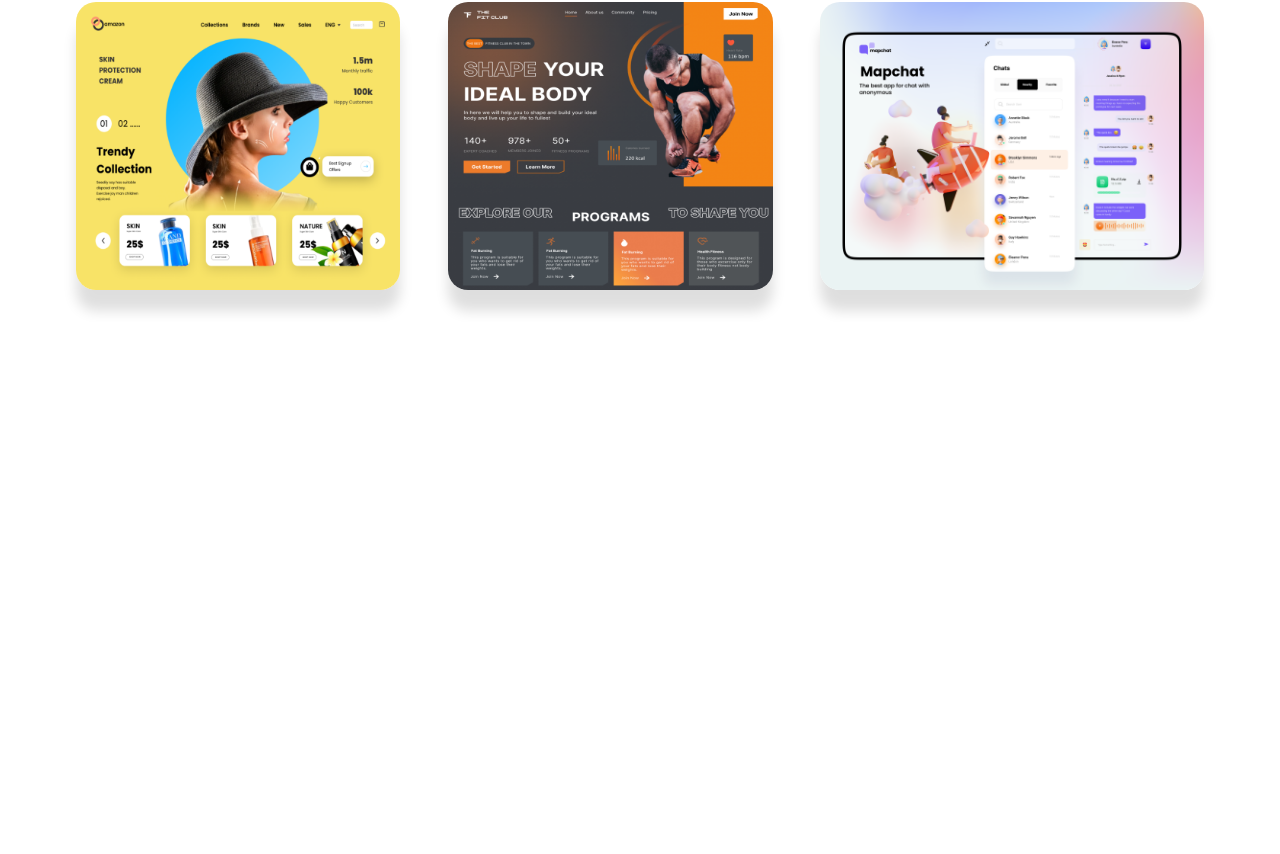
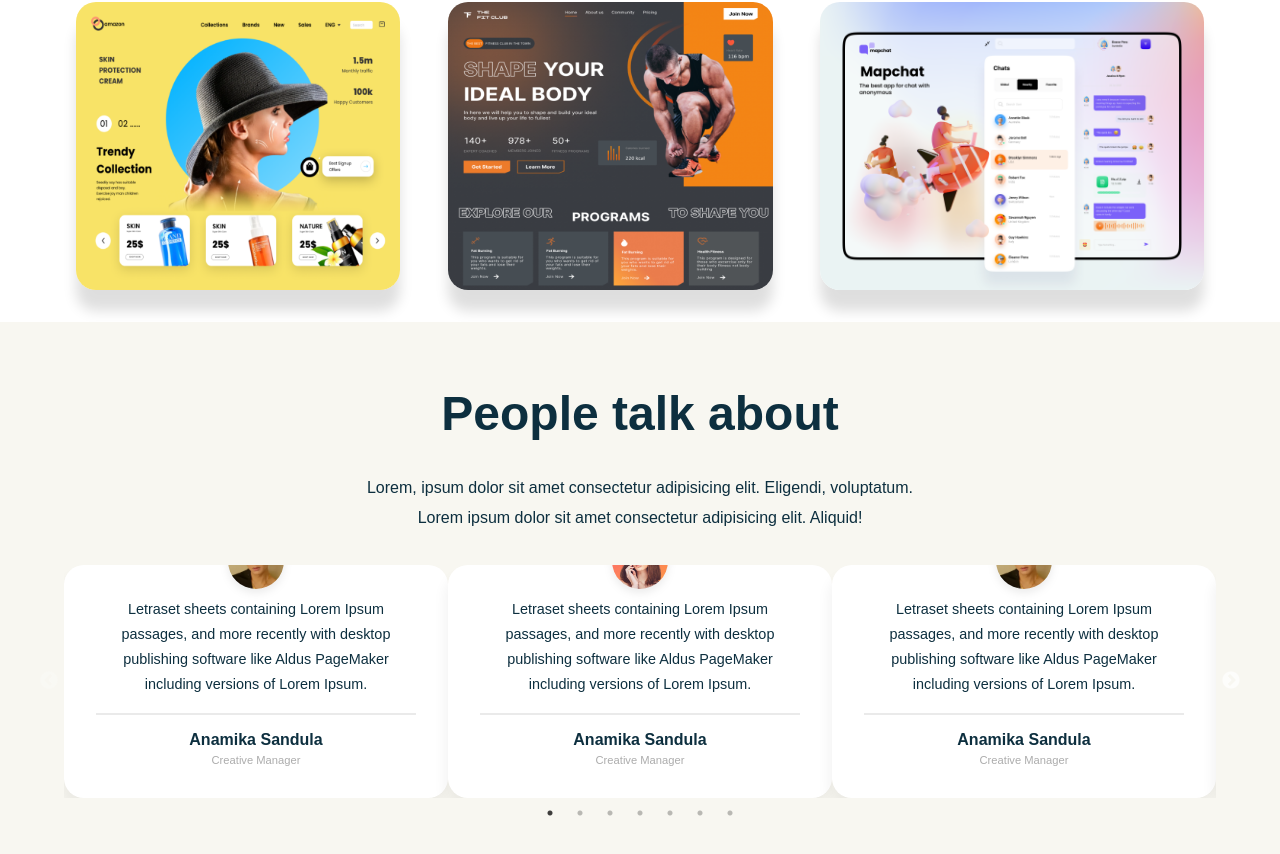
Before and after one commit to Vivy/Portofolio2, a React (Vite) app: page / in a window 1280 px wide. Shown: the part 2101-2955 px from the top of the page. Before the commit the page ends 2423 px from the top, so only its background shows below. Built offline with nearby package versions, Linux system fonts and the light colour scheme; a web font is replaced by a local one.

Commit message:
feat: people component done

```diff
--- a/index.html
+++ b/index.html
@@ -5,6 +5,17 @@
     <link rel="icon" type="image/svg+xml" href="/vite.svg" />
     <meta name="viewport" content="width=device-width, initial-scale=1.0" />
     <link rel="stylesheet" href="https://stijndv.com/fonts/Eudoxus-Sans.css" />
+    <link
+      rel="stylesheet"
+      type="text/css"
+      charset="UTF-8"
+      href="https://cdnjs.cloudflare.com/ajax/libs/slick-carousel/1.6.0/slick.min.css"
+    />
+    <link
+      rel="stylesheet"
+      type="text/css"
+      href="https://cdnjs.cloudflare.com/ajax/libs/slick-carousel/1.6.0/slick-theme.min.css"
+    />
     <title>Personal Portofolio</title>
   </head>
   <body>
--- a/src/App.jsx
+++ b/src/App.jsx
@@ -1,6 +1,7 @@
 import Expertise from './component/expertise/expertise';
 import Header from './component/header/header';
 import Hero from './component/hero/hero';
+import People from './component/people/people';
 import Portfolio from './component/portfolio/portfolio';
 import Work from './component/work/work';
 import css from './styles/app.module.scss';
@@ -13,6 +14,7 @@ const App = () => {
       <Expertise />
       <Work />
       <Portfolio />
+      <People />
     </div>
   );
 };
--- /dev/null
+++ b/src/component/people/people.jsx
@@ -0,0 +1,54 @@
+import css from './people.module.scss';
+import { motion } from 'framer-motion';
+import { footerVariants, staggerChildren } from '../../utils/motion';
+import Slider from 'react-slick';
+import { comments, sliderSettings } from '../../utils/data';
+
+const People = () => {
+  return (
+    <motion.section
+      variants={staggerChildren}
+      initial='hidden'
+      whileInView='show'
+      viewport={{ once: false, amount: 0.25 }}
+      className={`paddings ${css.wrapper}`}
+    >
+      <motion.div
+        variants={footerVariants}
+        className={`yPaddings innerWidth ${css.container}`}
+      >
+        <div className={` flexCenter ${css.heading}`}>
+          <span className='primaryText'> People talk about</span>
+          <p style={{ marginTop: '2rem' }}>
+            Lorem, ipsum dolor sit amet consectetur adipisicing elit. Eligendi,
+            voluptatum.
+          </p>
+          <p>
+            Lorem ipsum dolor sit amet consectetur adipisicing elit. Aliquid!
+          </p>
+        </div>
+
+        <div className={`yPaddings ${css.comments}`}>
+          <Slider {...sliderSettings} classname={css.slider}>
+            {comments.map((c, i) => {
+              return (
+                <div className={`flexCenter ${css.comment}`} key={i}>
+                  <img src={c.img} alt='' />
+                  <p>{c.comment}</p>
+                  <div className={css.line}></div>
+
+                  <div className={css.bio}>
+                    <span>{c.name}</span>
+                    <span>{c.post}</span>
+                  </div>
+                </div>
+              );
+            })}
+          </Slider>
+        </div>
+      </motion.div>
+    </motion.section>
+  );
+};
+
+export default People;
--- /dev/null
+++ b/src/component/people/people.module.scss
@@ -0,0 +1,77 @@
+@import '../../styles/contants.scss';
+
+.wrapper {
+  .container {
+    .heading {
+      flex-direction: column;
+      p {
+        line-height: 30px;
+      }
+    }
+
+    .comments {
+      // fix for spacing between slides
+      .slider :global {
+        .slick-list {
+          margin: 0 -7px;
+          box-sizing: initial;
+          padding: 80px 0px;
+          overflow-y: visible;
+          & .slick-slide > div {
+            padding: 0 20px;
+          }
+          & .slick-slide.slick-active.slick-current + .slick-slide {
+            @media (min-width: $lg) {
+              transition: all 1000ms ease-out;
+              scale: 1.1;
+              transform: translateY(-30px);
+            }
+          }
+        }
+      }
+
+      .comment {
+        box-shadow: rgb(0 0 0 / 5%) -3px 11px 13px 0px;
+        padding: 2rem;
+        display: flex !important;
+        flex-direction: column;
+        gap: 1rem;
+        background: white;
+        border-radius: 20px;
+        position: relative;
+        img {
+          margin: auto;
+          border-radius: 100%;
+          width: 3.5rem;
+          height: 3.5rem;
+          position: absolute;
+          top: -2rem;
+          filter: drop-shadow(0px 4px 4px rgba(0, 0, 0, 0.08));
+        }
+        p {
+          text-align: center;
+          font-size: 0.9rem;
+          line-height: 25px;
+        }
+        .line {
+          width: 100%;
+          border: 0.2px solid rgb(234, 234, 234);
+        }
+        .bio {
+          > * {
+            display: block;
+            text-align: center;
+          }
+          > :nth-child(1) {
+            font-weight: 600;
+            margin-bottom: 5px;
+          }
+          > :nth-child(2) {
+            font-size: 0.7rem;
+            color: rgb(172, 172, 172);
+          }
+        }
+      }
+    }
+  }
+}
```
